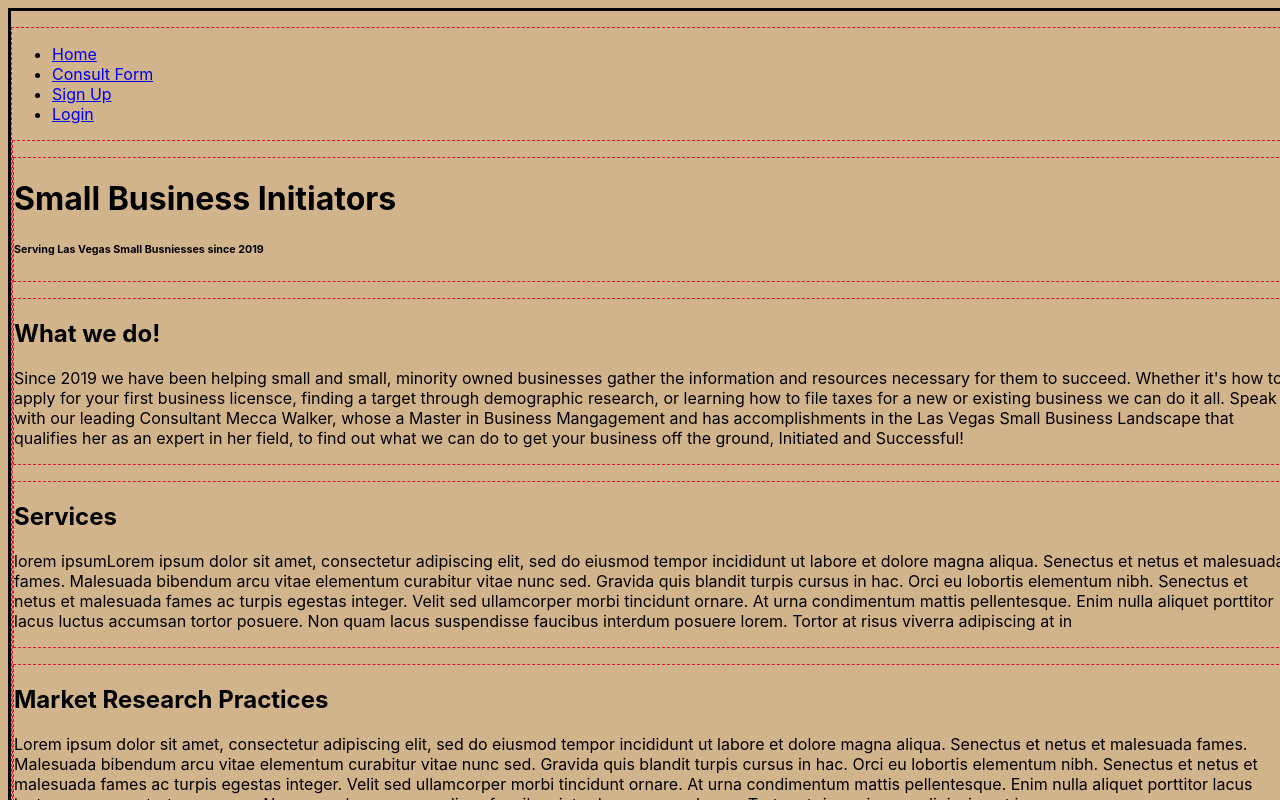
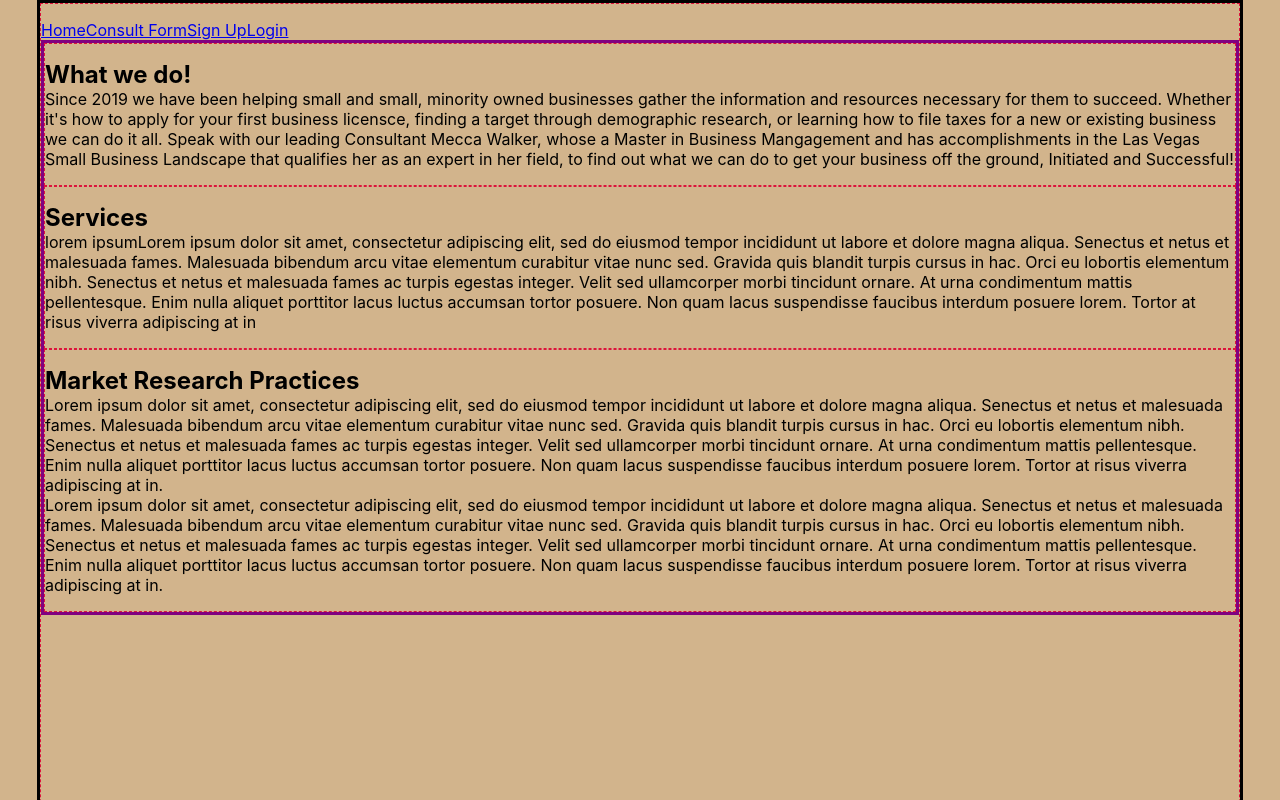
Before and after one commit to cbibbs94/MSP3, a React (Create React App) app in the folder client/: page / in a window 1280 px wide. Shown: the top 800 px of the page. Built offline with nearby package versions, Linux system fonts and the light colour scheme; no server answers.

Commit message:
Starting some styling

```diff
--- a/client/src/components/Home.js
+++ b/client/src/components/Home.js
@@ -2,22 +2,18 @@ import Footer from './Footer'
 
 const Home = () => {
     return (
-        <div>
-            <div>
-                <h1>Small Business Initiators</h1>
-                <h6>Serving Las Vegas Small Busniesses since 2019</h6>
-            </div>
-            <div>
+        <main>
+            <div className='about-us'>
                 <h2>What we do!</h2>
                 <p>Since 2019 we have been helping small and small, minority owned businesses gather the information and resources necessary for them to succeed. Whether it's how to apply for your first business licensce, finding a target through demographic research, or learning how to file taxes for a new or existing business we can do it all. Speak with our leading Consultant Mecca Walker, whose a Master in Business Mangagement and has accomplishments in the Las Vegas Small Business Landscape that qualifies her as an expert in her field, to find out what we can do to get your business off the ground, Initiated and Successful!     </p>
             </div>
-            <div>
+            <div className='services'>
                 <h2> Services </h2>
                 <p>
                     lorem ipsumLorem ipsum dolor sit amet, consectetur adipiscing elit, sed do eiusmod tempor incididunt ut labore et dolore magna aliqua. Senectus et netus et malesuada fames. Malesuada bibendum arcu vitae elementum curabitur vitae nunc sed. Gravida quis blandit turpis cursus in hac. Orci eu lobortis elementum nibh. Senectus et netus et malesuada fames ac turpis egestas integer. Velit sed ullamcorper morbi tincidunt ornare. At urna condimentum mattis pellentesque. Enim nulla aliquet porttitor lacus luctus accumsan tortor posuere. Non quam lacus suspendisse faucibus interdum posuere lorem. Tortor at risus viverra adipiscing at in
                 </p>
             </div>
-            <div>
+            <div className='market-research'>
                 <h2> Market Research Practices</h2>
                 <p>
                     Lorem ipsum dolor sit amet, consectetur adipiscing elit, sed do eiusmod tempor incididunt ut labore et dolore magna aliqua. Senectus et netus et malesuada fames. Malesuada bibendum arcu vitae elementum curabitur vitae nunc sed. Gravida quis blandit turpis cursus in hac. Orci eu lobortis elementum nibh. Senectus et netus et malesuada fames ac turpis egestas integer. Velit sed ullamcorper morbi tincidunt ornare. At urna condimentum mattis pellentesque. Enim nulla aliquet porttitor lacus luctus accumsan tortor posuere. Non quam lacus suspendisse faucibus interdum posuere lorem. Tortor at risus viverra adipiscing at in.
@@ -26,7 +22,7 @@ const Home = () => {
                     Lorem ipsum dolor sit amet, consectetur adipiscing elit, sed do eiusmod tempor incididunt ut labore et dolore magna aliqua. Senectus et netus et malesuada fames. Malesuada bibendum arcu vitae elementum curabitur vitae nunc sed. Gravida quis blandit turpis cursus in hac. Orci eu lobortis elementum nibh. Senectus et netus et malesuada fames ac turpis egestas integer. Velit sed ullamcorper morbi tincidunt ornare. At urna condimentum mattis pellentesque. Enim nulla aliquet porttitor lacus luctus accumsan tortor posuere. Non quam lacus suspendisse faucibus interdum posuere lorem. Tortor at risus viverra adipiscing at in.
                 </p>
             </div>
-        </div>
+        </main>
 
     )
 }
--- a/client/src/components/NavBar.js
+++ b/client/src/components/NavBar.js
@@ -31,7 +31,7 @@ const NavBar = () => {
     }
 
     return (
-        <nav>
+        <nav className='nav-bar'>
             <ul>
                 <li>
                     <a href="#" onClick={() => navigate("/")}>
--- a/client/src/index.css
+++ b/client/src/index.css
@@ -1,7 +1,19 @@
+* {
+  margin: 0;
+  padding: 0;
+}
+
+main {
+  border: 3px solid purple;
+}
+
 body {
+  position: relative;
   border: 3px solid black;
-  width: 100%;
-  height: 100%;
+  max-width: 1200px;
+  min-width: 760px;
+  margin: 0 auto;
+  height: 1200px;
   background-color: tan;
   display: flex;
 
@@ -16,8 +28,9 @@ body {
 
 div {
   border: 1px dashed crimson;
-  margin-top: 1em;
-  margin-bottom: 1em;
+  padding-top: 1em;
+  padding-bottom: 1em;
+
 
 }
 
@@ -25,3 +38,23 @@ code {
   font-family: source-code-pro, Menlo, Monaco, Consolas, 'Courier New',
     monospace;
 }
+
+footer {
+  position: absolute;
+  bottom: 20px;
+
+}
+
+.nav-bar {
+  position: relative;
+}
+
+.nav-bar ul {
+  list-style: none;
+  /* display: inline-block; */
+
+}
+
+.nav-bar li {
+  display: inline-block;
+}
```
Also changed, not shown: client/src/components/Header.js (added).
